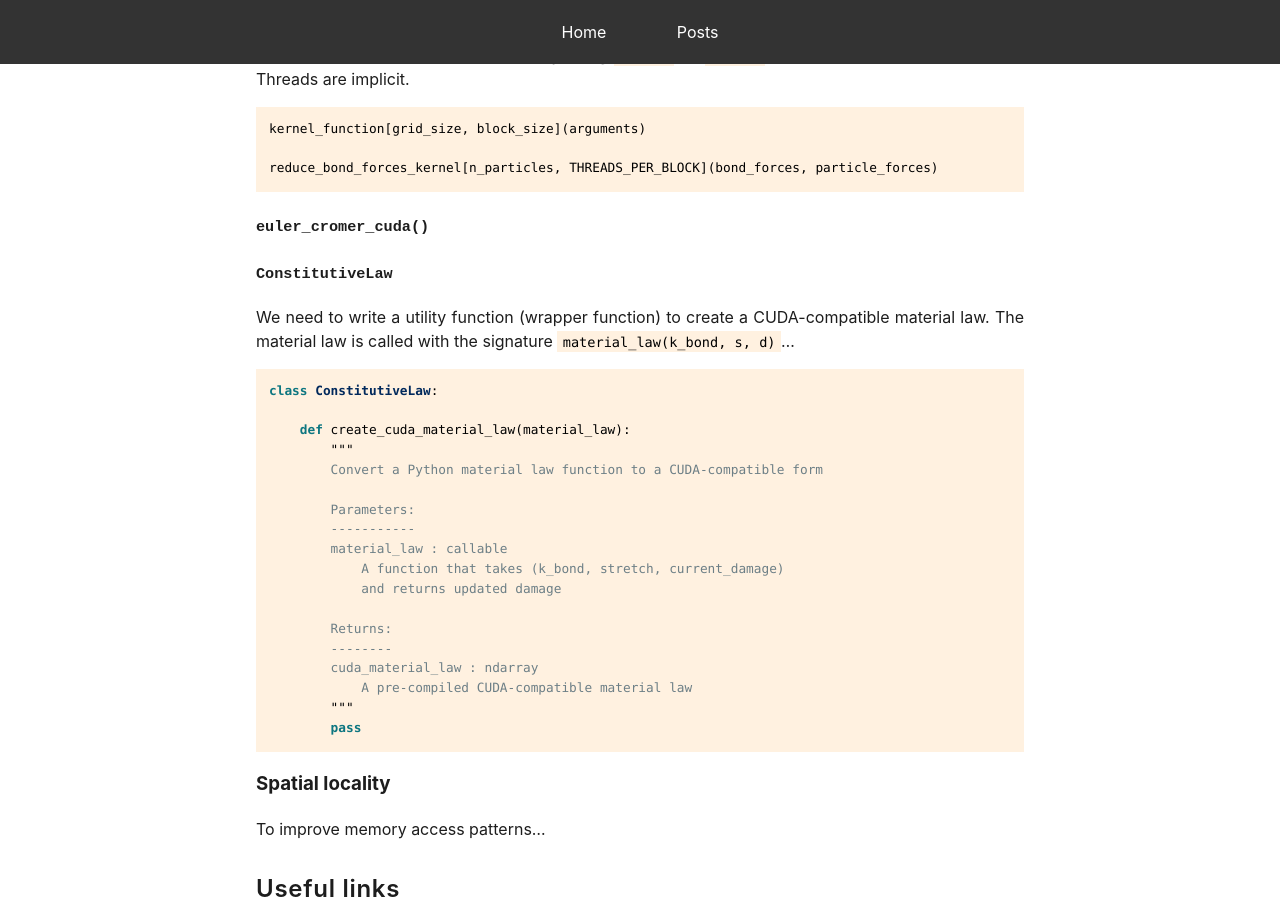
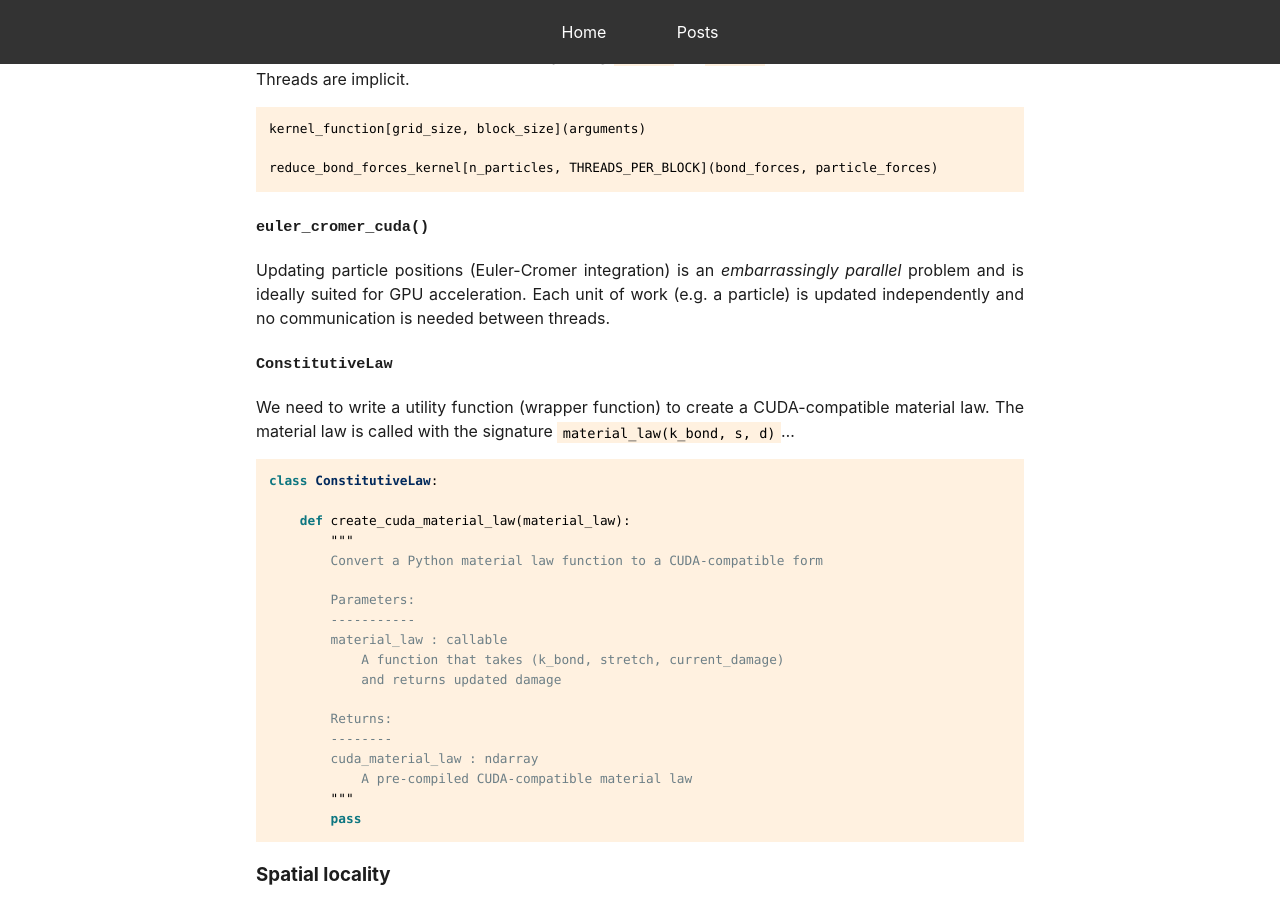
Before and after one commit to mark-hobbs/mark-hobbs.github.io, a Jekyll site: the page built from _posts/2025-02-03-cuda.md, in a window 1280 px wide and 900 px high, scrolled down 8093 px. Built offline with Jekyll 4.4.1, drawn with Linux system fonts in a browser that asks for light colours.

Commit message:
General updates

```diff
--- a/_posts/2025-02-03-cuda.md
+++ b/_posts/2025-02-03-cuda.md
@@ -367,6 +367,7 @@ reduce_bond_forces_kernel[n_particles, THREADS_PER_BLOCK](bond_forces, particle_
 
 ### `euler_cromer_cuda()`
 
+Updating particle positions (Euler-Cromer integration) is an *embarrassingly parallel* problem and is ideally suited for GPU acceleration. Each unit of work (e.g. a particle) is updated independently and no communication is needed between threads.
 
 ### `ConstitutiveLaw`
 
```
